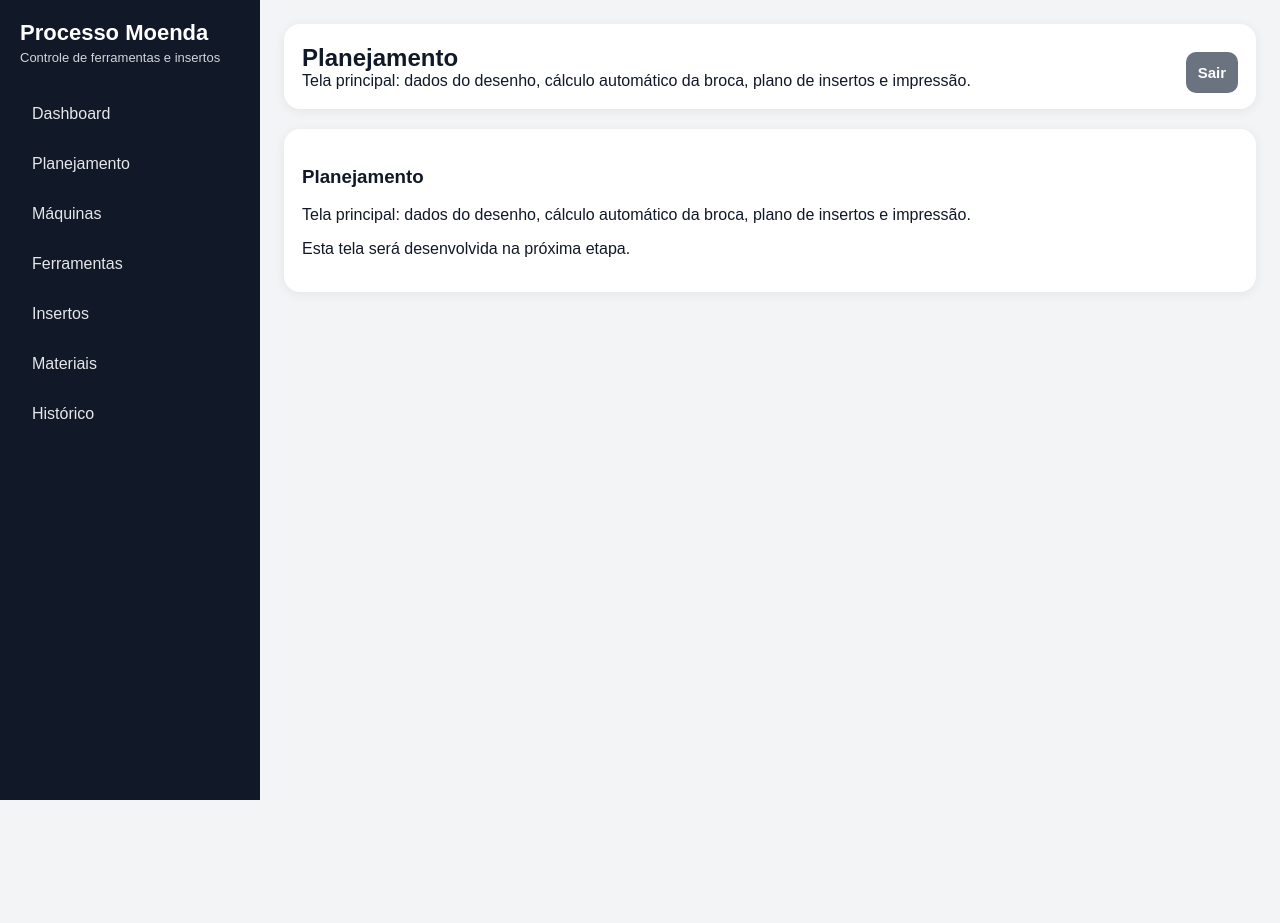
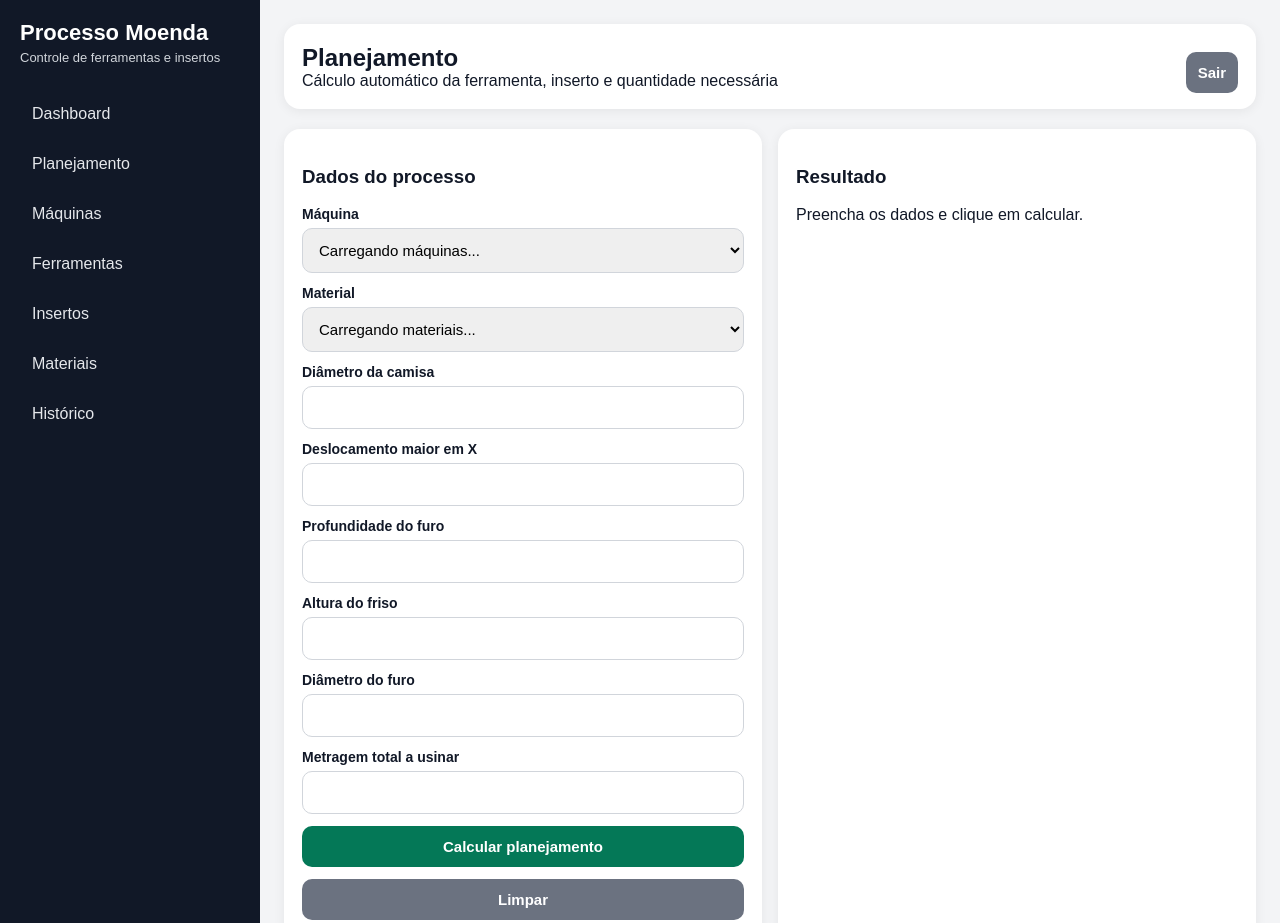
Before and after one commit to engenhariaprojetomelhoria-design/processo-moenda, a plain HTML site: page planejamento.html in a window 1280 px wide. Shown: the top 923 px of the page. Before the commit the page ends 800 px from the top, so only its background shows below. Drawn offline with Linux system fonts and the light colour scheme; no server answers.

Commit message:
Add files via upload

```diff
--- a/planejamento.html
+++ b/planejamento.html
@@ -1 +1,81 @@
-<!DOCTYPE html><html lang="pt-BR"><head><meta charset="UTF-8"/><meta name="viewport" content="width=device-width,initial-scale=1.0"/><title>Processo Moenda - Planejamento</title><link rel="stylesheet" href="css/style.css"/></head><body><div class="app-shell"><aside class="sidebar"><h1>Processo Moenda</h1><div class="subtitle">Controle de ferramentas e insertos</div><nav class="nav"><a href="dashboard.html" data-page="dashboard">Dashboard</a><a href="planejamento.html" data-page="planejamento">Planejamento</a><a href="maquinas.html" data-page="maquinas">Máquinas</a><a href="ferramentas.html" data-page="ferramentas">Ferramentas</a><a href="insertos.html" data-page="insertos">Insertos</a><a href="materiais.html" data-page="materiais">Materiais</a><a href="historico.html" data-page="historico">Histórico</a></nav></aside><main class="main"><section class="topbar"><div><h2>Planejamento</h2><div>Tela principal: dados do desenho, cálculo automático da broca, plano de insertos e impressão.</div></div><div class="user-info"><div id="userInfo"></div><button id="logoutBtn" class="secondary">Sair</button></div></section><section class="card"><h3>Planejamento</h3><p>Tela principal: dados do desenho, cálculo automático da broca, plano de insertos e impressão.</p><p>Esta tela será desenvolvida na próxima etapa.</p></section></main></div><script type="module">import { protegerPagina } from "./js/layout.js"; await protegerPagina("planejamento");</script></body></html>
+<!DOCTYPE html>
+<html lang="pt-BR">
+<head>
+  <meta charset="UTF-8"/>
+  <meta name="viewport" content="width=device-width,initial-scale=1.0"/>
+  <title>Processo Moenda - Planejamento</title>
+  <link rel="stylesheet" href="css/style.css"/>
+</head>
+<body>
+  <div class="app-shell">
+    <aside class="sidebar">
+      <h1>Processo Moenda</h1>
+      <div class="subtitle">Controle de ferramentas e insertos</div>
+      <nav class="nav">
+        <a href="dashboard.html" data-page="dashboard">Dashboard</a>
+        <a href="planejamento.html" data-page="planejamento">Planejamento</a>
+        <a href="maquinas.html" data-page="maquinas">Máquinas</a>
+        <a href="ferramentas.html" data-page="ferramentas">Ferramentas</a>
+        <a href="insertos.html" data-page="insertos">Insertos</a>
+        <a href="materiais.html" data-page="materiais">Materiais</a>
+        <a href="historico.html" data-page="historico">Histórico</a>
+      </nav>
+    </aside>
+
+    <main class="main">
+      <section class="topbar">
+        <div>
+          <h2>Planejamento</h2>
+          <div>Cálculo automático da ferramenta, inserto e quantidade necessária</div>
+        </div>
+        <div class="user-info">
+          <div id="userInfo"></div>
+          <button id="logoutBtn" class="secondary">Sair</button>
+        </div>
+      </section>
+
+      <section class="grid grid-2">
+        <div class="card">
+          <h3>Dados do processo</h3>
+
+          <label>Máquina</label>
+          <select id="maquina"><option value="">Carregando máquinas...</option></select>
+
+          <label>Material</label>
+          <select id="material"><option value="">Carregando materiais...</option></select>
+
+          <label>Diâmetro da camisa</label>
+          <input id="diametroCamisa" type="number" step="0.01"/>
+
+          <label>Deslocamento maior em X</label>
+          <input id="deslocamentoX" type="number" step="0.01"/>
+
+          <label>Profundidade do furo</label>
+          <input id="profundidadeFuro" type="number" step="0.01"/>
+
+          <label>Altura do friso</label>
+          <input id="alturaFriso" type="number" step="0.01"/>
+
+          <label>Diâmetro do furo</label>
+          <input id="diametroFuro" type="number" step="0.01"/>
+
+          <label>Metragem total a usinar</label>
+          <input id="metragemTotal" type="number" step="0.01"/>
+
+          <button id="calcularBtn" class="success">Calcular planejamento</button>
+          <button id="limparBtn" class="secondary">Limpar</button>
+
+          <div id="msg"></div>
+        </div>
+
+        <div class="card">
+          <h3>Resultado</h3>
+          <div id="resultadoPlanejamento">Preencha os dados e clique em calcular.</div>
+        </div>
+      </section>
+    </main>
+  </div>
+
+  <script type="module" src="js/planejamento.js"></script>
+</body>
+</html>
```
